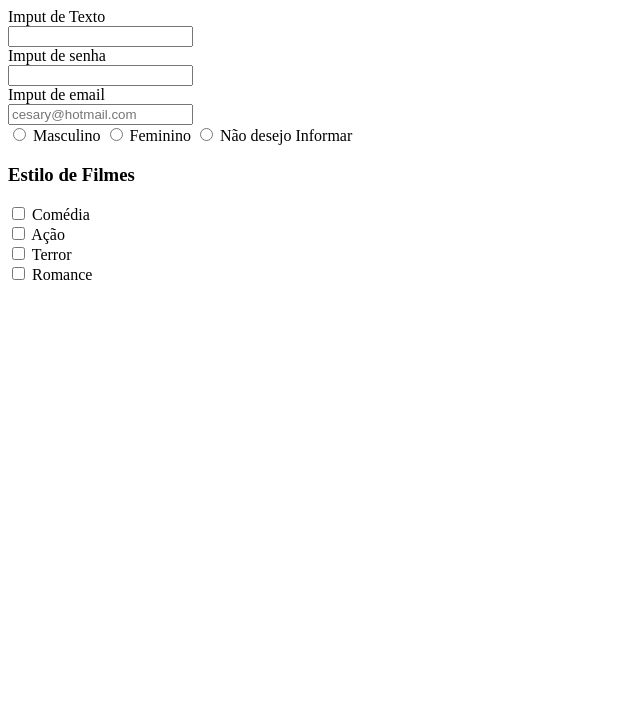
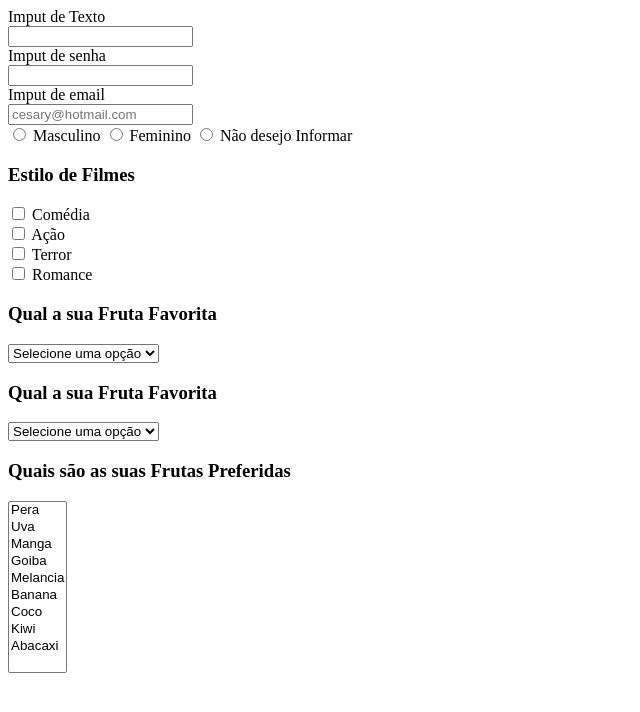
Before and after one commit to cesaryraziel/web-treinamentos, a plain HTML site: page html/formulario.html in a window 1280 px wide. Shown: the whole page, without its empty margins (0-640 px from the left). Drawn offline with Linux system fonts and the light colour scheme.

Commit message:
Imputs de formulario

```diff
--- a/html/formulario.html
+++ b/html/formulario.html
@@ -41,5 +41,38 @@
     <input type="checkbox" name="filme" value="romance"/>
     <label>Romance</label><br/>
 
+<!-- LISTA DE OPÇÕES -->
+
+<h3>Qual a sua Fruta Favorita</h3>
+<select name="fruta" id="">
+    <option value="" selected>Selecione uma opção</option>
+    <option value="Pera">Pera</option>
+    <option value="Uva">Uva</option>
+    <option value="Manga">Manga</option>
+    <option value="Gioaba">Goiba</option>
+</select>
+
+<h3>Qual a sua Fruta Favorita</h3>
+<select name="fruta" id="">
+    <option value="" selected>Selecione uma opção</option>
+    <option value="Pera">Pera</option>
+    <option value="Uva">Uva</option>
+    <option value="Manga">Manga</option>
+    <option value="Gioaba">Goiba</option>
+</select>
+
+<h3>Quais são as suas Frutas Preferidas</h3>
+<select name="" multiple size="10">
+    <option value="Pera">Pera</option>
+    <option value="Uva">Uva</option>
+    <option value="Manga">Manga</option>
+    <option value="Gioaba">Goiba</option>
+    <option value="Melancia">Melancia</option>
+    <option value="Banana">Banana</option>
+    <option value="Coco">Coco</option>
+    <option value="Kiwi">Kiwi</option>
+    <option value="Abacaxi">Abacaxi</option>
+</select>
+
 </body>
 </html>
```
